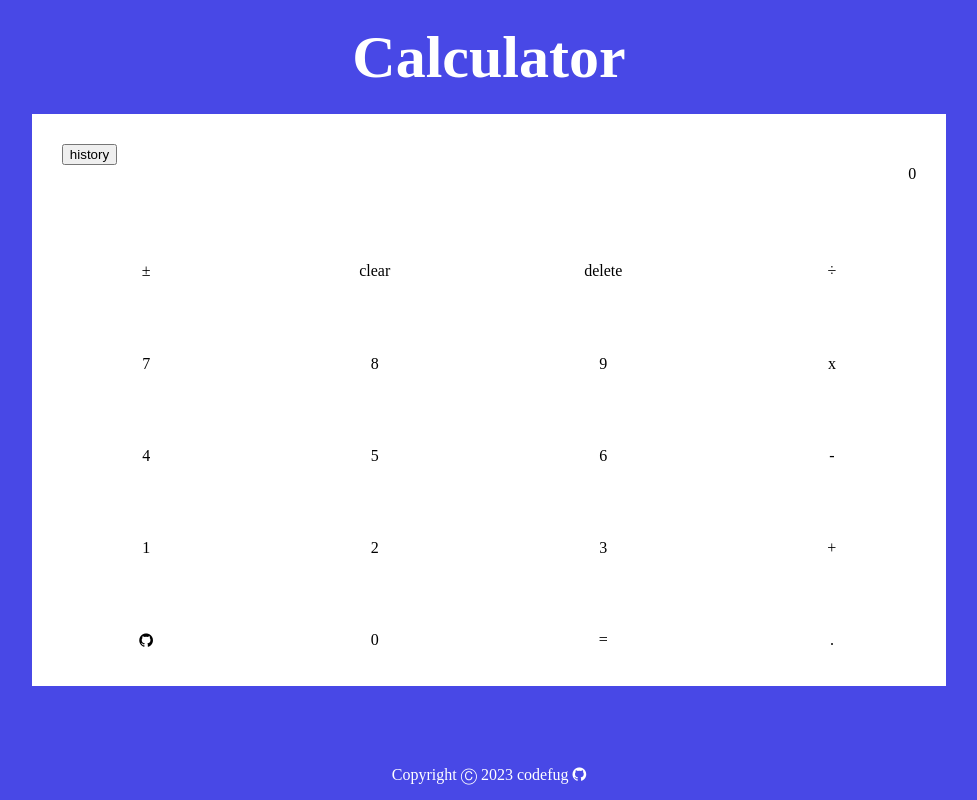
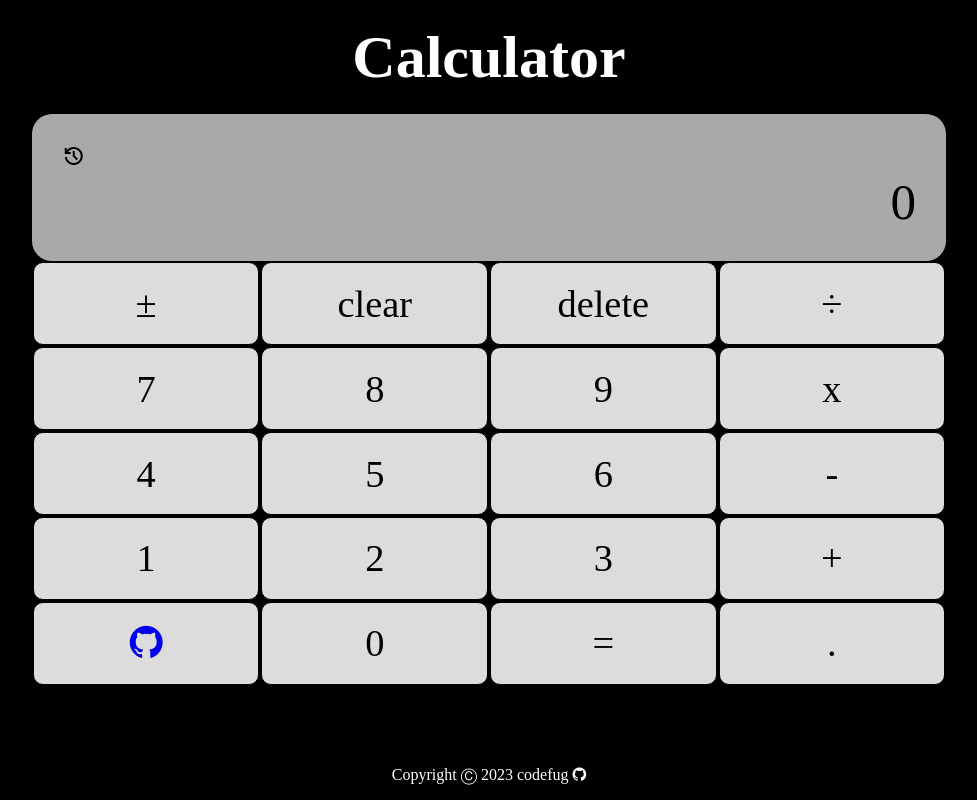
Before and after one commit to codefug/CalculatorProject, a plain HTML site: page index.html in a window 1280 px wide. Shown: the whole page, without its empty margins (151-1128 px from the left). Drawn offline with nearby package versions, Linux system fonts and the light colour scheme.

Commit message:
complete css file

```diff
--- a/index.html
+++ b/index.html
@@ -7,6 +7,16 @@
     <title>Calculator</title>
     <link rel="stylesheet" href="https://cdnjs.cloudflare.com/ajax/libs/font-awesome/4.7.0/css/font-awesome.min.css">
     <link rel="stylesheet" href="style.css">
+    <link rel="stylesheet" href="https://fonts.googleapis.com/css2?family=Material+Symbols+Outlined:opsz,wght,FILL,GRAD@20..48,100..700,0..1,-50..200" />
+    <style>
+        .material-symbols-outlined {
+          font-variation-settings:
+          'FILL' 0,
+          'wght' 400,
+          'GRAD' 0,
+          'opsz' 24
+        }
+        </style>
 </head>
 
 <body>
@@ -18,11 +28,13 @@
         <div id="mainContent">
             <div id="screenContainer">
                 <div id="resultContainer">
-                    <button id="history">history</button>
+                    <span id="history" class="material-symbols-outlined">
+                        history
+                    </span>
                     <div id="result"></div>
                 </div>
                 <div id="screen">
-                    0
+                    <span>0</span>
                 </div>
             </div>
             <div id="keyboard">
@@ -57,7 +69,7 @@
 
                 </div>
                 <div class="block">
-                    <div id="githubMark" class="button"><i class="fa fa-github"></i></div>
+                    <div id="githubMark" class="button"><a href="https://github.com/codefug/CalculatorProject"><i class="fa fa-github"></i></a></div>
                     <div id="zero" class="button">0</div>
                     <div id="equal" class="button">=</div>
                     <div id="dot" class="button">.</div>
--- a/style.css
+++ b/style.css
@@ -1,4 +1,5 @@
 /* 0. 전체설정 */
+
 html {
     height: 100%;
 }
@@ -7,10 +8,10 @@ body {
     flex-direction: column;
     margin: 0;
     height: 100%;
+    background-color: black
 }
 .wall{
     color: white;
-    background-color: rgb(72, 72, 230);
     flex: 1 1 0;
 }
 
@@ -34,6 +35,7 @@ h1{
     flex: 5 0 0;
     display: flex;
     flex-direction: column;
+    border-radius: 30px;
 }
 #main {
     flex: 5 5 0;
@@ -45,13 +47,26 @@ h1{
     display: flex;
     align-items: flex-end;
     flex-direction: column;
+    justify-content: space-between;
     flex:1 1 0;
     padding: 30px;
+    background-color: darkgrey;
+    border-radius: 20px;
 }
 #resultContainer{
     align-self: flex-start;
 }
-
+#screen{
+    font-size:4vw;
+}
+#history{
+    margin: 0;
+    padding: 0;
+    border-radius: 50%;
+}
+#history:hover{
+    color: white;
+}
 /* 2-3. 키보드 */
 #keyboard{
     display: flex;
@@ -67,6 +82,15 @@ h1{
     display:flex;
     justify-content: center;
     align-items: center;
+    border: 1px solid black;
+    border-radius: 10px;
+    background-color: gainsboro;
+    margin: 1px;
+    font-size: 3vw;
+}
+.button:hover{
+    filter:brightness(0.8);
+    font-size: 4vw;
 }
 /* 3. foot */
 #foot {
```
Also changed, not shown: CuteFont-Regular.ttf (added).
